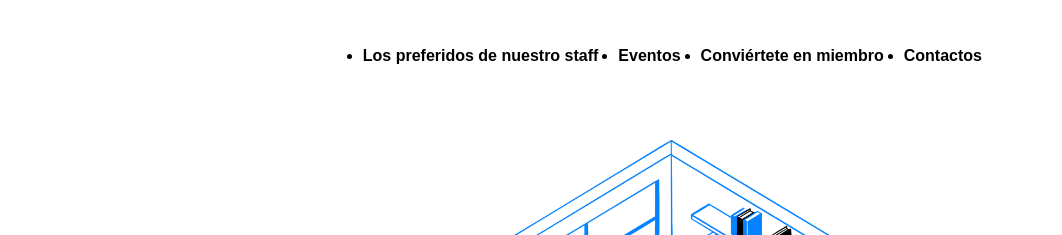
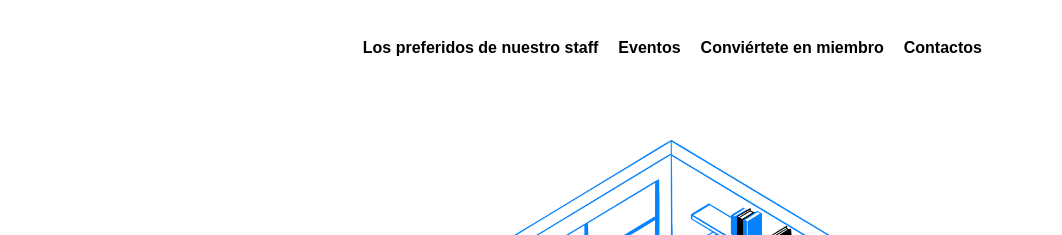
Before and after one commit to DayanaDGam/web_project_library_es, a plain HTML site: page index.html in a window 1280 px wide. Shown: the top 235 px of the page, 218-1280 px from the left. Drawn offline with Linux system fonts and the light colour scheme.

Commit message:
style clases ajustes navlinks

```diff
--- a/styles/style.css
+++ b/styles/style.css
@@ -32,9 +32,10 @@
 
 .nav__links {
   display: flex;
-  column-gap: 20px;
-  margin: 8px 0 0
-  list-style-type: none;
+  flex-direction: row;
+  gap: 20px;
+  margin: 8px 0 0;
+  list-style: none;
   padding: 0;
 }
 
@@ -79,9 +80,9 @@
   box-sizing: border-box;
 }
 
-.header__link{
-  margin:0;
-  color:#838383
+.header__link {
+  margin: 0;
+  color: #838383;
 }
 
 .header__address {
```
